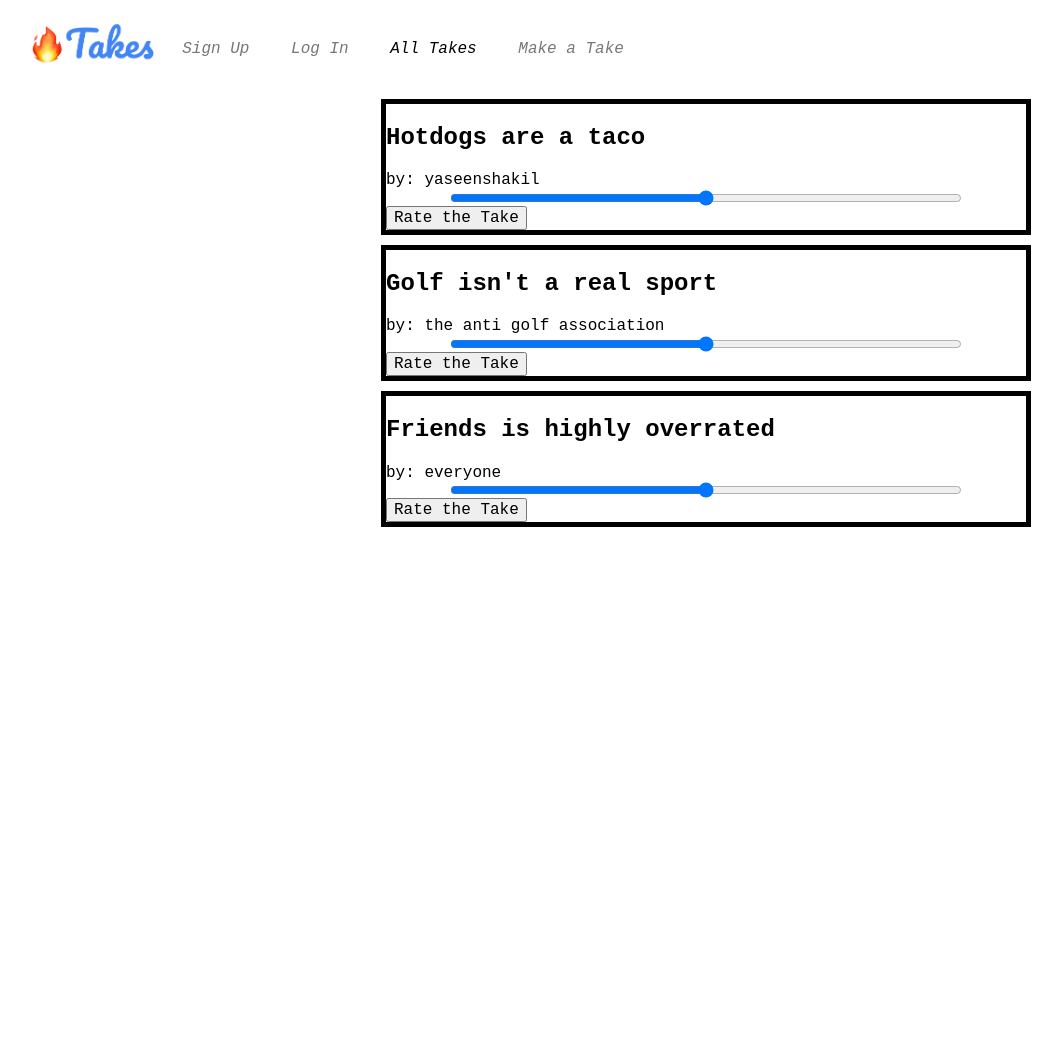
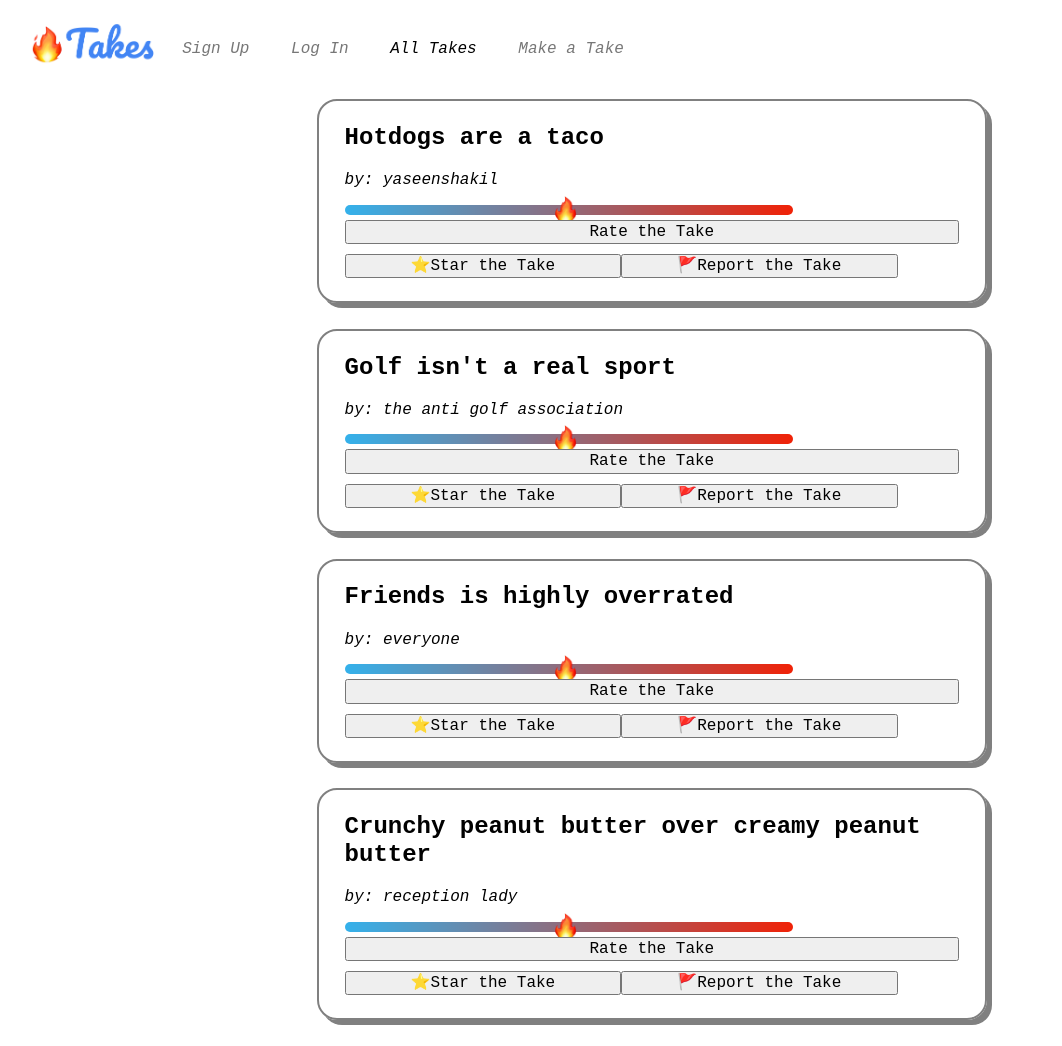
Before and after one commit to yaseenshakil/HotTakes, a Flask app: page / in a window 1280 px wide. Shown: the whole page, without its empty margins (3-1065 px from the left). Before the commit the page ends 527 px from the top, so only its background shows below. Run offline with Flask 3, Linux system fonts and the light colour scheme; some libraries are stand-ins or nearby versions.

Commit message:
More Front End work

```diff
--- a/app.py
+++ b/app.py
@@ -14,8 +14,11 @@ takes = [
     {
         "title": "Friends is highly overrated",
         "author": "everyone"
+    },
+    {
+        "title": "Crunchy peanut butter over creamy peanut butter",
+        "author": "reception lady"
     }
-
 ]
 
 @app.route('/')
--- a/static/css/styles.css
+++ b/static/css/styles.css
@@ -7,11 +7,6 @@ img {
 
 li{
     font-style: italic;
-}
-
-.card {
-    position: relative;
-    left: 30%;
 }
 
 /* form{
@@ -45,18 +40,100 @@ body{
 }
 
 .card {
+    padding: 1%;
+    margin-left: 25%;
     display: flex;
     flex-direction: column;
     justify-content: start;
     align-items: start;
-    margin-bottom: 10px;
+    margin-bottom: 2%;
+    border-radius: 20px;
     border-style: solid;
-    border-width: 5px;
-    border-color: black;
+    border-width: 2px;
+    border-color: gray;
     width: 50%;
+    flex-wrap: wrap;
+    box-shadow:5px 5px gray
+
 }
 
-.card > input[type='range']{
-    width: 80%;
-    align-self: center;
+.takeTitle{
+    margin-left: 2%;
+    margin-right: 2%;
+    margin-top: 10px;
+    text-wrap: auto;
 }
+
+.takeAuthor{
+    margin-left: 2%;
+    font-style: italic;
+    font-size: 1rem;
+}
+
+
+
+input[type="range"] {
+  -webkit-appearance: none;
+  appearance: none;
+  width: 70%;
+  /* height: 40%; */
+  margin-left: 2%;
+  margin-right: 2%;
+  margin-top: 10px;
+  justify-content: center;
+
+}
+
+input[type="range"]::-webkit-slider-runnable-track {
+  background-image: linear-gradient(to right, #34b1eb, #f02207);
+  height: 50%;
+  border-radius: 999px;
+}
+
+input[type='range']::-webkit-slider-thumb {
+  -webkit-appearance: none;
+  width: 30px;
+  height: 30px;
+  background-image: url("../img/fire.png");
+  background-size: contain;
+  cursor: pointer;
+  border: none;
+  border-radius: 50%;
+  margin-top: -10px;
+  background-repeat: no-repeat;
+}
+
+.rateButtonDiv{
+    display: flex;
+    flex-direction: row;
+    width: 96%;
+    justify-content: start;
+    align-items: start;
+    margin-left: 2%;
+    margin-right: -2%;
+    margin-bottom: 10px;
+}
+
+.otherButtons{
+    display: flex;
+    flex-direction: row;
+    justify-content: stretch;
+    margin-left: 2%;
+    margin-right: 2%;
+    width: 96%;
+    align-items: stretch;
+    margin-bottom: 10px;
+}
+
+.starButton{
+    width: 45%;
+}
+
+.reportButton{
+    width: 45%;
+}
+
+.rateButton{
+    width: 100%;
+    /* margin-right: 2%; */
+}
--- a/templates/index.html
+++ b/templates/index.html
@@ -27,10 +27,19 @@
         <div id="cardDiv">
             {% for take in takes %}
                 <div class="card">
-                    <h2>{{ take.title }}</h2>
-                    <span>by: {{ take.author }}</span>
-                    <input type="range">
-                    <button type="submit">Rate the Take</button>
+                    <h2 class="takeTitle">{{ take.title }}</h2>
+                    <span class="takeAuthor">by: {{ take.author }}</span>
+                    <input type="range" class="takeRating">
+                    <span class="takeDescription"></span>
+                    <div class="rateButtonDiv">
+                        <button type="submit" class="rateButton">Rate the Take</button>
+                    </div>
+                    <div class="otherButtons">
+                        <button class="starButton">⭐️Star the Take</button>
+                        <button class="reportButton">🚩Report the Take</button>
+                    </div>
+
+                    </div>
                 </div>
             {% endfor %}
         </div>
```
Also changed, not shown: static/img/fire.jpeg (added), static/img/fire.png (added), 3 other files.
